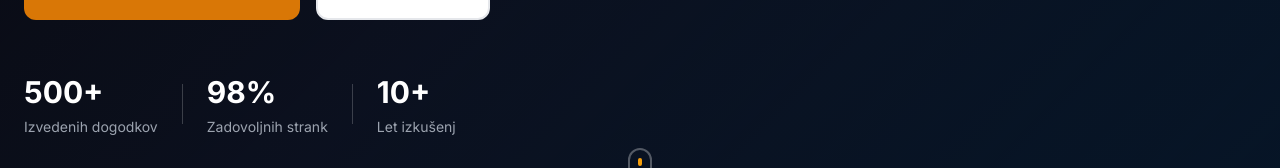
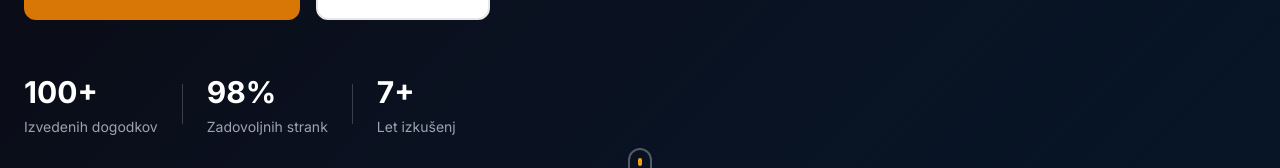
Before and after one commit to lepilo00/foodTruckProd, a React (Vite) app: page / in a window 1280 px wide. Shown: the part 572-740 px from the top of the page. Built offline with nearby package versions, Linux system fonts and the light colour scheme.

Commit message:
#small changes

```diff
--- a/src/components/Hero.jsx
+++ b/src/components/Hero.jsx
@@ -66,7 +66,7 @@ export default function Hero() {
 
           <div className="hero__stats">
             <div className="hero__stat">
-              <span className="hero__stat-number">500+</span>
+              <span className="hero__stat-number">100+</span>
               <span className="hero__stat-label">Izvedenih dogodkov</span>
             </div>
             <div className="hero__stat-divider" aria-hidden="true"></div>
@@ -76,7 +76,7 @@ export default function Hero() {
             </div>
             <div className="hero__stat-divider" aria-hidden="true"></div>
             <div className="hero__stat">
-              <span className="hero__stat-number">10+</span>
+              <span className="hero__stat-number">7+</span>
               <span className="hero__stat-label">Let izkušenj</span>
             </div>
           </div>
```
